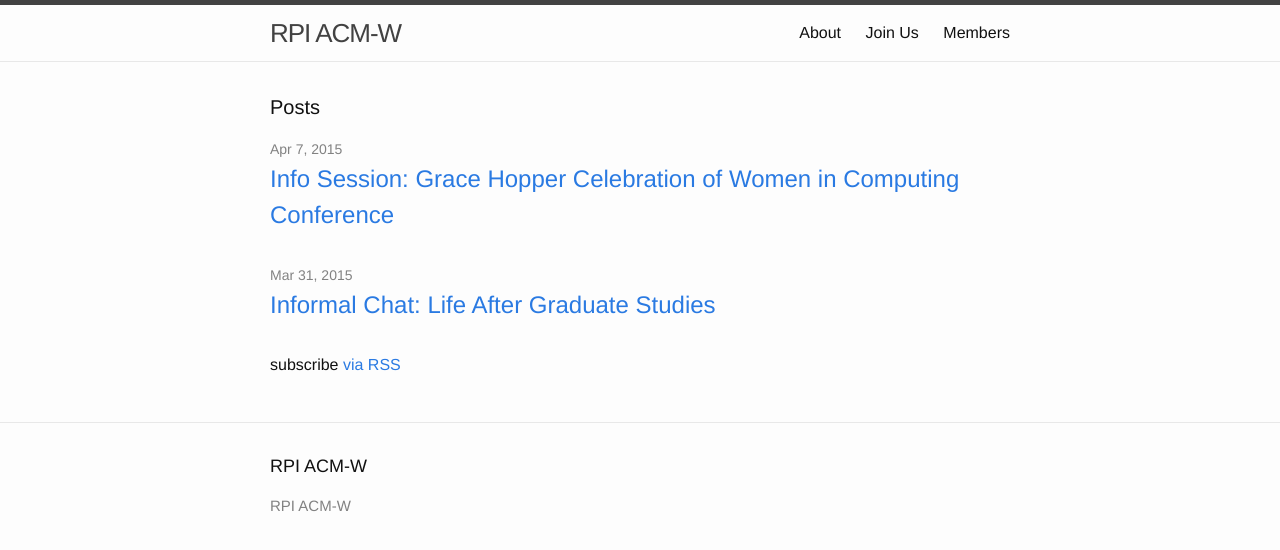
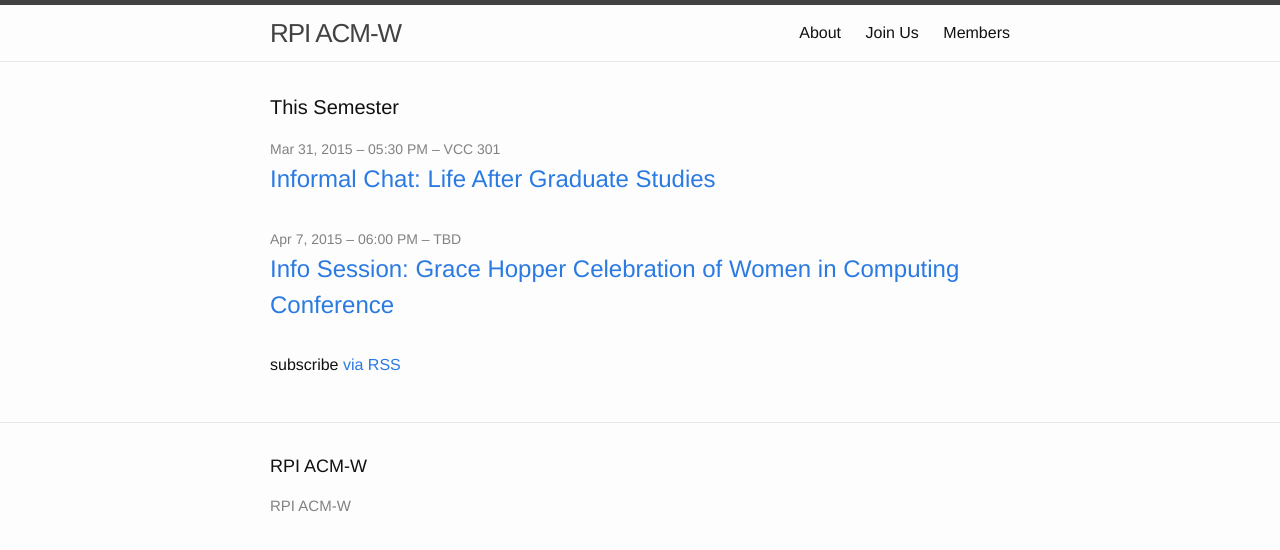
Before and after one commit to RPI-ACM-W/rpi-acm-w.github.io, a Jekyll site: the page built from _source/index.html, in a window 1280 px wide. Shown: the top 550 px of the page. Built offline with Jekyll 4.4.1, drawn with Linux system fonts in a browser that asks for light colours; Markdown is read by kramdown in place of the engine named in the settings.

Commit message:
added location and time to event info

```diff
--- a/_source/_layouts/post.html
+++ b/_source/_layouts/post.html
@@ -5,7 +5,8 @@
 
   <header class="post-header">
     <h1 class="post-title">{{ page.title }}</h1>
-    <p class="post-meta">{{ page.date | date: "%b %-d, %Y" }}{% if page.author %} • {{ page.author }}{% endif %}{% if page.meta %} • {{ page.meta }}{% endif %}</p>
+    <p class="post-meta">{{ page.date | date: "%b %-d, %Y &ndash; %I:%M %p" }} &ndash; {{ page.loc }}
+    </p>
   </header>
 
   <article class="post-content">
--- a/_source/_posts/2015-04-07-ghc-info.md
+++ b/_source/_posts/2015-04-07-ghc-info.md
@@ -2,6 +2,7 @@
 layout: post
 title:  "Info Session: Grace Hopper Celebration of Women in Computing Conference"
 date:   2015-04-07 18:00
+loc:    TBD
 ---
 
 ### Where: TBD
--- a/_source/index.html
+++ b/_source/index.html
@@ -4,13 +4,12 @@
 
 <div class="home">
 
-  <h1 class="page-heading">Posts</h1>
+  <h1 class="page-heading">This Semester</h1>
 
   <ul class="post-list">
-    {% for post in site.posts %}
-      <li>
-        <span class="post-meta">{{ post.date | date: "%b %-d, %Y" }}</span>
-
+    {% for post in site.posts reversed %}
+    <li>
+      <span class="post-meta">{{ post.date | date: "%b %-d, %Y &ndash; %I:%M %p" }} &ndash; {{ post.loc }}</span>
         <h2>
           <a class="post-link" href="{{ post.url | prepend: site.baseurl }}">{{ post.title }}</a>
         </h2>
```
Also changed, not shown: _source/_posts/2015-03-31-informal-chat.md (+1 -3 lines), 2 other files.
